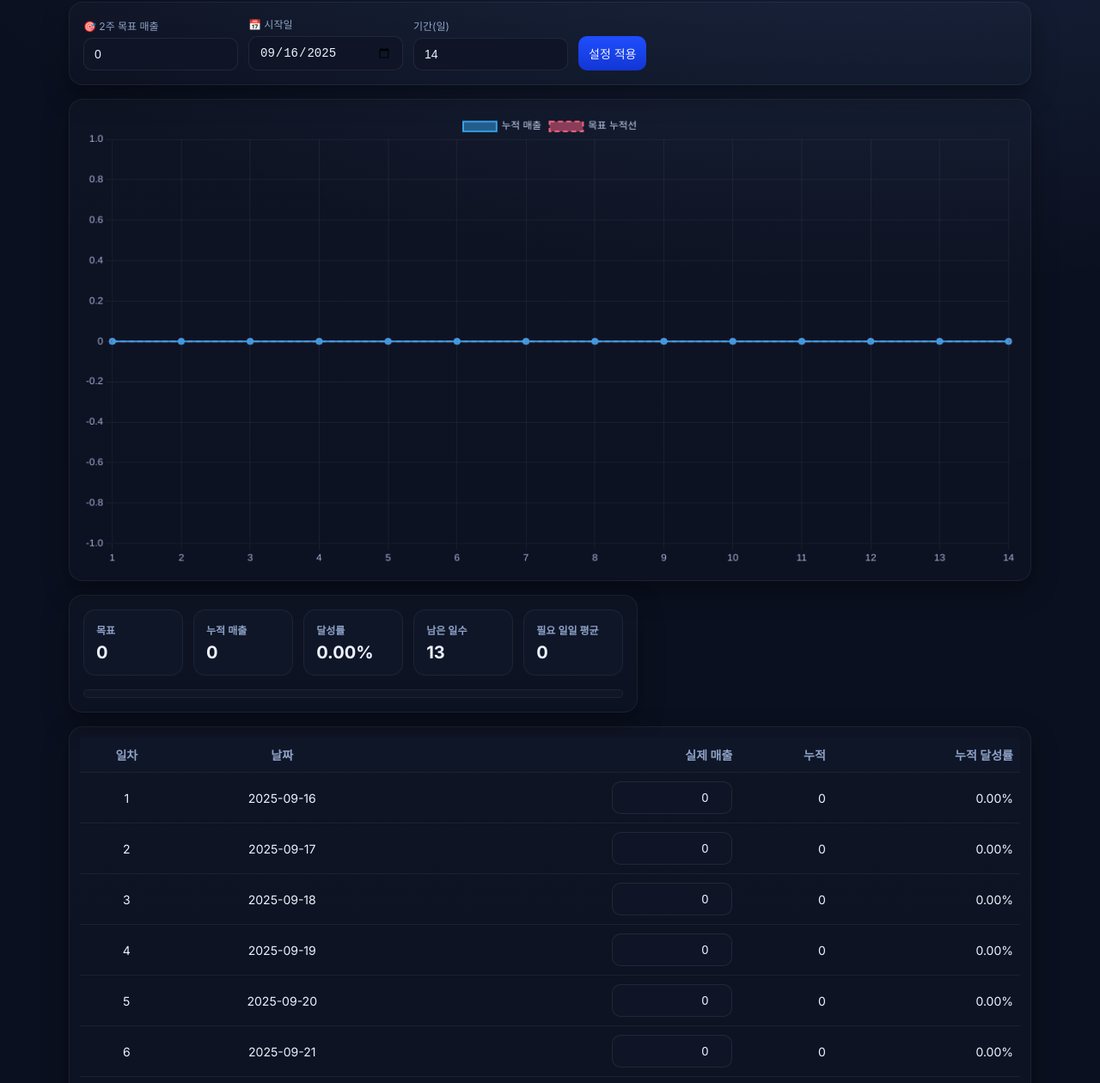
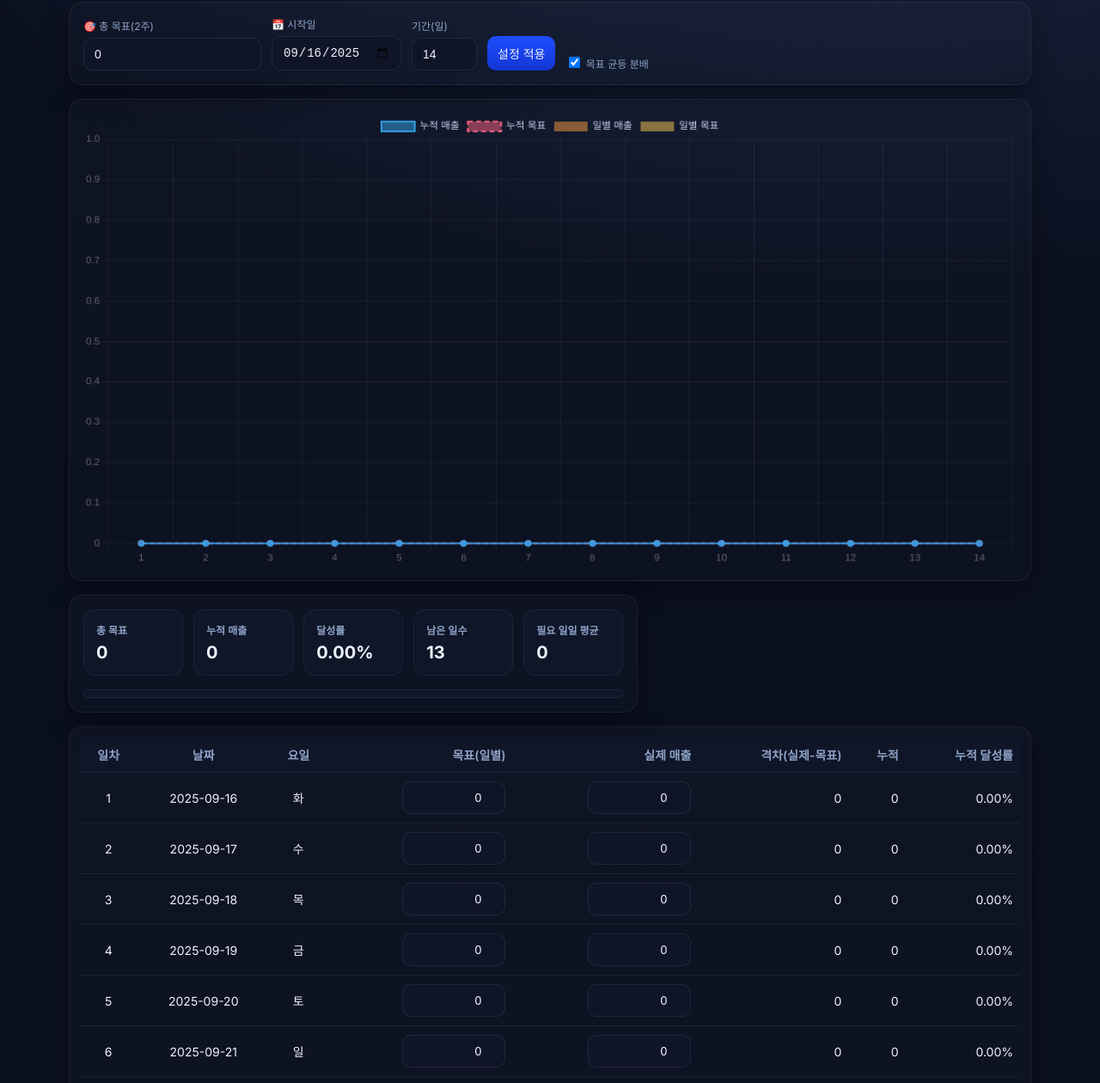
Before and after one commit to anne474/-, a plain HTML site: page index.html in a window 1280 px wide. Shown: the part 80-1340 px from the top of the page at 86% size. Drawn offline with nearby package versions, Linux system fonts and the light colour scheme.

Commit message:
Add files via upload

```diff
--- a/index.html
+++ b/index.html
@@ -9,60 +9,41 @@
   <link href="https://fonts.googleapis.com/css2?family=Inter:wght@400;600;700&display=swap" rel="stylesheet">
   <script src="https://cdn.jsdelivr.net/npm/chart.js"></script>
   <style>
-    :root {
-      --bg: #0b1020; /* deep navy */
-      --card: #121a2b;
-      --muted: #8ea2c6;
-      --text: #eef2ff;
-      --accent: #6aa6ff;
-      --success: #7ee787;
-      --warning: #ffcc66;
-      --danger: #ff7b72;
-      --shadow: 0 12px 30px rgba(0,0,0,.35);
-      --radius: 16px;
-    }
-    * { box-sizing: border-box; }
-    body {
-      margin: 0; padding: 24px; font-family: Inter, system-ui, -apple-system, Segoe UI, Roboto, 'Helvetica Neue', Arial;
-      background: radial-gradient(1200px 600px at 80% -10%, rgba(106,166,255,.15), transparent), var(--bg);
-      color: var(--text);
-    }
-    .wrap { max-width: 1120px; margin: 0 auto; }
-    header { display:flex; align-items:center; justify-content:space-between; gap:16px; margin-bottom:16px; }
-    h1 { font-size: clamp(22px, 3vw, 28px); margin: 0; letter-spacing: .2px; }
-    .card { background: linear-gradient(180deg, rgba(255,255,255,.02), rgba(255,255,255,.01)); border: 1px solid rgba(255,255,255,.06); border-radius: var(--radius); box-shadow: var(--shadow); }
-    .toolbar { display:flex; flex-wrap:wrap; gap:12px; padding:16px; align-items:end; }
-    .field { display:flex; flex-direction:column; gap:6px; }
-    .field label { color: var(--muted); font-size: 12px; }
-    input, button, select { background:#0f1526; color:var(--text); border:1px solid rgba(255,255,255,.08); border-radius:10px; padding:10px 12px; font-size:14px; outline:none; }
-    input[type="number"] { width: 180px; }
-    input[type="date"] { width: 180px; }
-    button { cursor:pointer; transition: .2s ease; }
-    button.primary { background: linear-gradient(180deg, #1f4eff, #1236d3); border: none; }
-    button.ghost { background: transparent; border:1px dashed rgba(255,255,255,.14); }
-    button:hover { transform: translateY(-1px); box-shadow: 0 8px 20px rgba(0,0,0,.25); }
-    .grid { display:grid; grid-template-columns: 1.5fr 1fr; gap:16px; margin:16px 0; }
-    @media (max-width: 980px){ .grid { grid-template-columns: 1fr; } }
-    .kpis { display:grid; grid-template-columns: repeat(5,1fr); gap:12px; padding:16px; }
-    @media (max-width: 980px){ .kpis { grid-template-columns: repeat(2,1fr); } }
-    .kpi { padding:14px; border-radius:14px; background: #0f1628; border:1px solid rgba(255,255,255,.06); }
-    .kpi h3 { margin:0 0 6px; font-size:12px; color:var(--muted); font-weight:600; }
-    .kpi .v { font-size:20px; font-weight:700; }
-    .table { padding:12px; overflow:auto; }
-    table { width:100%; border-collapse:collapse; font-size:14px; }
-    th, td { text-align:right; padding:10px 8px; border-bottom:1px solid rgba(255,255,255,.06); }
-    th { color:var(--muted); font-weight:600; position:sticky; top:0; background: #0f1628; }
-    td:first-child, th:first-child { text-align:center; }
-    td:nth-child(2), th:nth-child(2) { text-align:center; }
-    .progress { height: 10px; background:#0f1628; border-radius:999px; overflow:hidden; border:1px solid rgba(255,255,255,.06); }
-    .bar { height:100%; width:0; background: linear-gradient(90deg, #2dd4bf, #60a5fa); }
-    footer { opacity:.7; font-size:12px; margin-top:12px; text-align:center; }
+    :root { --bg:#0b1020; --muted:#8ea2c6; --text:#eef2ff; --radius:16px; --shadow:0 12px 30px rgba(0,0,0,.35); }
+    *{box-sizing:border-box}
+    body{margin:0;padding:24px;font-family:Inter,system-ui,-apple-system,Segoe UI,Roboto,'Helvetica Neue',Arial;background:radial-gradient(1200px 600px at 80% -10%, rgba(106,166,255,.15), transparent), var(--bg);color:var(--text)}
+    .wrap{max-width:1120px;margin:0 auto}
+    header{display:flex;align-items:center;justify-content:space-between;gap:16px;margin-bottom:16px}
+    h1{font-size:clamp(22px,3vw,28px);margin:0}
+    .card{background:linear-gradient(180deg,rgba(255,255,255,.02),rgba(255,255,255,.01));border:1px solid rgba(255,255,255,.06);border-radius:var(--radius);box-shadow:var(--shadow)}
+    .toolbar{display:flex;flex-wrap:wrap;gap:12px;padding:16px;align-items:end}
+    .field{display:flex;flex-direction:column;gap:6px}
+    .field label{color:var(--muted);font-size:12px}
+    input,button{background:#0f1526;color:var(--text);border:1px solid rgba(255,255,255,.08);border-radius:10px;padding:10px 12px;font-size:14px;outline:none}
+    button.primary{background:linear-gradient(180deg,#1f4eff,#1236d3);border:none;cursor:pointer}
+    .grid{display:grid;grid-template-columns:1.5fr 1fr;gap:16px;margin:16px 0}
+    @media (max-width:980px){.grid{grid-template-columns:1fr}}
+    .kpis{display:grid;grid-template-columns:repeat(5,1fr);gap:12px;padding:16px}
+    @media (max-width:980px){.kpis{grid-template-columns:repeat(2,1fr)}}
+    .kpi{padding:14px;border-radius:14px;background:#0f1628;border:1px solid rgba(255,255,255,.06)}
+    .kpi h3{margin:0 0 6px;font-size:12px;color:var(--muted);font-weight:600}
+    .kpi .v{font-size:20px;font-weight:700}
+    .table{padding:12px;overflow:auto}
+    table{width:100%;border-collapse:collapse;font-size:14px}
+    th,td{text-align:right;padding:10px 8px;border-bottom:1px solid rgba(255,255,255,.06)}
+    th{color:var(--muted);font-weight:600;position:sticky;top:0;background:#0f1628}
+    td:first-child,th:first-child{text-align:center}
+    td:nth-child(2),th:nth-child(2){text-align:center}
+    td:nth-child(3),th:nth-child(3){text-align:center}
+    .progress{height:10px;background:#0f1628;border-radius:999px;overflow:hidden;border:1px solid rgba(255,255,255,.06)}
+    .bar{height:100%;width:0;background:linear-gradient(90deg,#2dd4bf,#60a5fa)}
+    footer{opacity:.7;font-size:12px;margin-top:12px;text-align:center}
   </style>
 </head>
 <body>
   <div class="wrap">
     <header>
-      <h1>📊 2주 매출 목표 대시보드 (바이브 코딩 · 한 파일)</h1>
+      <h1>📊 2주 매출 목표 대시보드 (요일+일자별 목표 지원)</h1>
       <div style="display:flex; gap:8px; align-items:center">
         <button class="ghost" id="btnExport">데이터 내보내기</button>
         <input type="file" id="fileImport" accept="application/json" style="display:none" />
@@ -73,7 +54,7 @@
 
     <div class="card toolbar">
       <div class="field">
-        <label>🎯 2주 목표 매출</label>
+        <label>🎯 총 목표(2주)</label>
         <input type="number" id="goal" min="0" step="1000" value="0" />
       </div>
       <div class="field">
@@ -88,9 +69,11 @@
         <label>&nbsp;</label>
         <button class="primary" id="btnApply">설정 적용</button>
       </div>
+      <div class="field">
+        <label><input type="checkbox" id="evenDist" checked> 목표 균등 분배</label>
+      </div>
     </div>
 
-    <!-- 그래프를 위로 이동 -->
     <div class="card" style="margin:16px 0">
       <canvas id="chart" style="padding:16px"></canvas>
     </div>
@@ -98,7 +81,7 @@
     <div class="grid">
       <div class="card">
         <div class="kpis">
-          <div class="kpi"><h3>목표</h3><div class="v" id="kGoal">0</div></div>
+          <div class="kpi"><h3>총 목표</h3><div class="v" id="kGoal">0</div></div>
           <div class="kpi"><h3>누적 매출</h3><div class="v" id="kSum">0</div></div>
           <div class="kpi"><h3>달성률</h3><div class="v" id="kRate">0%</div></div>
           <div class="kpi"><h3>남은 일수</h3><div class="v" id="kDaysLeft">0</div></div>
@@ -116,7 +99,10 @@
           <tr>
             <th>일차</th>
             <th>날짜</th>
+            <th>요일</th>
+            <th>목표(일별)</th>
             <th>실제 매출</th>
+            <th>격차(실제-목표)</th>
             <th>누적</th>
             <th>누적 달성률</th>
           </tr>
@@ -133,60 +119,78 @@
     const pad = (n) => String(n).padStart(2, '0');
     const fmt = (n) => Number(n||0).toLocaleString('ko-KR');
     const pct = (x) => (x*100).toFixed(2) + '%';
+    const WEEK = ['일','월','화','수','목','금','토'];
 
-    const KEY = 'sales-2w-dashboard-v1';
+    const KEY = 'sales-2w-dashboard-v2';
 
     const state = {
       goal: 0,
       startDate: new Date().toISOString().slice(0,10),
       days: 14,
-      sales: [] // length = days
+      sales: [],        // 실제 매출(일별)
+      dailyTargets: [], // 일자별 목표 (수정 가능)
+      evenDist: true    // 목표 균등 분배 여부
     };
 
     function save(){ localStorage.setItem(KEY, JSON.stringify(state)); }
-    function load(){
-      try { const s = JSON.parse(localStorage.getItem(KEY)); if(s){ Object.assign(state, s); } } catch(e){}
+    function load(){ try{ const s = JSON.parse(localStorage.getItem(KEY)); if(s){ Object.assign(state, s); } }catch(e){} }
+
+    function ensureLengths(){
+      if(!Array.isArray(state.sales) || state.sales.length !== Number(state.days)){
+        const old = state.sales.slice();
+        state.sales = Array.from({length:state.days},(_,i)=> old[i] || 0);
+      }
+      if(!Array.isArray(state.dailyTargets) || state.dailyTargets.length !== Number(state.days)){
+        const old = state.dailyTargets.slice();
+        state.dailyTargets = Array.from({length:state.days},(_,i)=> old[i] || 0);
+      }
+      if(state.evenDist){
+        const base = state.goal / state.days || 0;
+        state.dailyTargets = Array.from({length:state.days}, ()=> Math.round(base));
+      }
     }
 
-    function initIfNeeded(){
-      if(!Array.isArray(state.sales) || state.sales.length !== Number(state.days)){
-        state.sales = Array.from({length: Number(state.days)}, () => 0);
-      }
-    }
+    function dayName(d){ return WEEK[d.getDay()]; }
 
     function buildTable(){
       const tbody = $$('#tbl tbody');
       tbody.innerHTML = '';
-      let cum = 0;
-      const goal = Number(state.goal||0);
+      ensureLengths();
+      let cum = 0; let cumTarget = 0;
       const start = new Date(state.startDate);
 
       for(let i=0;i<state.days;i++){
         const tr = document.createElement('tr');
         const d = new Date(start); d.setDate(d.getDate()+i);
         const y = d.getFullYear(), m = pad(d.getMonth()+1), da = pad(d.getDate());
+        const dow = dayName(d);
 
-        const s = Number(state.sales[i]||0);
-        cum += s;
-        const rate = goal>0 ? cum/goal : 0;
+        const target = Number(state.dailyTargets[i]||0);
+        const actual = Number(state.sales[i]||0);
+        const gap = actual - target;
+        cum += actual; cumTarget += target;
+        const rate = state.goal>0 ? cum/state.goal : 0;
 
         tr.innerHTML = `
           <td>${i+1}</td>
           <td>${y}-${m}-${da}</td>
-          <td>
-            <input type="number" min="0" step="1000" value="${s}" data-idx="${i}" style="width:140px; text-align:right">
-          </td>
+          <td>${dow}</td>
+          <td><input type="number" min="0" step="1000" value="${target}" data-kind="target" data-idx="${i}" style="width:120px;text-align:right"></td>
+          <td><input type="number" min="0" step="1000" value="${actual}" data-kind="actual" data-idx="${i}" style="width:120px;text-align:right"></td>
+          <td>${fmt(gap)}</td>
           <td>${fmt(cum)}</td>
           <td>${pct(rate)}</td>
         `;
         tbody.appendChild(tr);
       }
 
-      // bind inputs
-      tbody.querySelectorAll('input[type="number"]').forEach(inp => {
-        inp.addEventListener('input', () => {
+      tbody.querySelectorAll('input[type="number"]').forEach(inp=>{
+        inp.addEventListener('input',()=>{
           const i = Number(inp.dataset.idx);
-          state.sales[i] = Number(inp.value||0);
+          const kind = inp.dataset.kind;
+          const val = Number(inp.value||0);
+          if(kind==='target'){ state.dailyTargets[i] = val; state.evenDist = false; $$('#evenDist').checked = false; }
+          else { state.sales[i] = val; }
           save();
           render();
         });
@@ -196,31 +200,25 @@
     let chart;
     function buildChart(){
       const ctx = $$('#chart');
-      const labels = Array.from({length: state.days}, (_,i) => i+1);
-      const cum = [];
-      let running = 0; state.sales.forEach(v => { running += Number(v||0); cum.push(running); });
-      const goalLine = Array.from({length: state.days}, (_,i) => Number(state.goal||0) * ((i+1)/state.days));
+      const labels = Array.from({length: state.days}, (_,i)=> i+1);
+      // 누적 실제
+      const cum = []; let r=0; state.sales.forEach(v=>{ r+=Number(v||0); cum.push(r); });
+      // 누적 목표(일별 입력 반영)
+      const goalCum = []; let g=0; state.dailyTargets.forEach(v=>{ g+=Number(v||0); goalCum.push(g); });
+      // 일별 실제(막대)
+      const dailyActual = state.sales.map(v=> Number(v||0));
+      // 일별 목표(막대)
+      const dailyTarget = state.dailyTargets.map(v=> Number(v||0));
 
-      const data = {
-        labels,
-        datasets: [
-          { label: '누적 매출', data: cum, borderWidth: 2, tension: .25 },
-          { label: '목표 누적선', data: goalLine, borderDash: [6,4], borderWidth: 2 }
-        ]
-      };
+      const data = { labels, datasets:[
+        { type:'line', label:'누적 매출', data:cum, borderWidth:2, tension:.25 },
+        { type:'line', label:'누적 목표', data:goalCum, borderDash:[6,4], borderWidth:2 },
+        { type:'bar', label:'일별 매출', data:dailyActual, order:3 },
+        { type:'bar', label:'일별 목표', data:dailyTarget, order:4 }
+      ]};
 
       if(chart){ chart.destroy(); }
-      chart = new Chart(ctx, {
-        type: 'line', data,
-        options: {
-          responsive: true,
-          plugins: { legend: { labels: { color: '#c9d4f4' } } },
-          scales: {
-            x: { ticks: { color: '#a8b4d9' }, grid: { color: 'rgba(255,255,255,.06)'} },
-            y: { ticks: { color: '#a8b4d9' }, grid: { color: 'rgba(255,255,255,.06)'} }
-          }
-        }
-      });
+      chart = new Chart(ctx, { type:'bar', data, options:{ responsive:true, scales:{ x:{ grid:{color:'rgba(255,255,255,.06)'}}, y:{ grid:{color:'rgba(255,255,255,.06)'}} }, plugins:{ legend:{ labels:{ color:'#c9d4f4' } } } } });
     }
 
     function renderKPI(){
@@ -240,30 +238,31 @@
       $$('#kRate').textContent = pct(ach);
       $$('#kDaysLeft').textContent = left;
       $$('#kNeed').textContent = fmt(need);
-
-      const bar = $$('#progressBar');
-      bar.style.width = Math.min(100, ach*100) + '%';
+      $$('#progressBar').style.width = Math.min(100, ach*100) + '%';
     }
 
     function applySettings(){
       state.goal = Number($$('#goal').value || 0);
       state.startDate = $$('#startDate').value || new Date().toISOString().slice(0,10);
       const newDays = Number($$('#days').value || 14);
+      state.evenDist = $$('#evenDist').checked;
       if(newDays !== state.days){
-        const old = state.sales.slice();
+        const oldSales = state.sales.slice();
+        const oldTargets = state.dailyTargets.slice();
         state.days = newDays;
-        state.sales = Array.from({length:newDays}, (_,i)=> old[i] || 0);
+        state.sales = Array.from({length:newDays},(_,i)=> oldSales[i] || 0);
+        state.dailyTargets = Array.from({length:newDays},(_,i)=> oldTargets[i] || 0);
       }
       save();
       render();
     }
 
     function render(){
-      initIfNeeded();
-      // reflect controls
+      ensureLengths();
       $$('#goal').value = state.goal;
       $$('#startDate').value = state.startDate;
       $$('#days').value = state.days;
+      $$('#evenDist').checked = !!state.evenDist;
 
       buildTable();
       buildChart();
@@ -271,30 +270,22 @@
     }
 
     // Export/Import/Reset
-    $$('#btnExport').addEventListener('click', () => {
-      const blob = new Blob([JSON.stringify(state, null, 2)], {type:'application/json'});
+    $$('#btnExport').addEventListener('click',()=>{
+      const blob = new Blob([JSON.stringify(state,null,2)],{type:'application/json'});
       const url = URL.createObjectURL(blob);
-      const a = document.createElement('a');
-      a.href = url; a.download = 'sales_dashboard_backup.json'; a.click();
-      URL.revokeObjectURL(url);
+      const a = document.createElement('a'); a.href=url; a.download='sales_dashboard_backup.json'; a.click(); URL.revokeObjectURL(url);
     });
-
-    $$('#btnImport').addEventListener('click', ()=> $$('#fileImport').click());
-    $$('#fileImport').addEventListener('change', (e)=>{
-      const f = e.target.files[0]; if(!f) return;
-      const reader = new FileReader();
-      reader.onload = () => { try{ const obj = JSON.parse(reader.result); Object.assign(state, obj); save(); render(); } catch(err){ alert('가져오기 실패: JSON 형식 확인'); } };
-      reader.readAsText(f);
+    $$('#btnImport').addEventListener('click',()=> $$('#fileImport').click());
+    $$('#fileImport').addEventListener('change',(e)=>{
+      const f=e.target.files[0]; if(!f) return; const r=new FileReader();
+      r.onload=()=>{ try{ const obj=JSON.parse(r.result); Object.assign(state,obj); save(); render(); }catch(err){ alert('가져오기 실패: JSON 형식 확인'); } };
+      r.readAsText(f);
     });
-
-    $$('#btnReset').addEventListener('click', () => {
-      if(confirm('모든 데이터를 초기화할까요?')){ localStorage.removeItem(KEY); location.reload(); }
-    });
-
+    $$('#btnReset').addEventListener('click',()=>{ if(confirm('모든 데이터를 초기화할까요?')){ localStorage.removeItem(KEY); location.reload(); } });
     $$('#btnApply').addEventListener('click', applySettings);
 
     // boot
-    load(); initIfNeeded(); render();
+    load(); ensureLengths(); render();
   </script>
 </body>
 </html>
```
